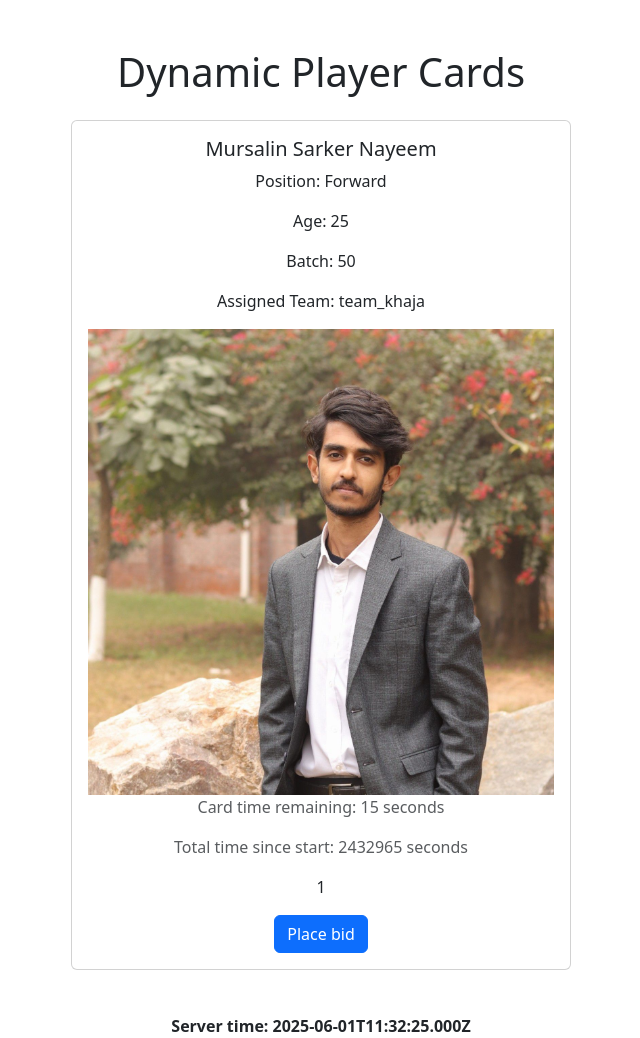
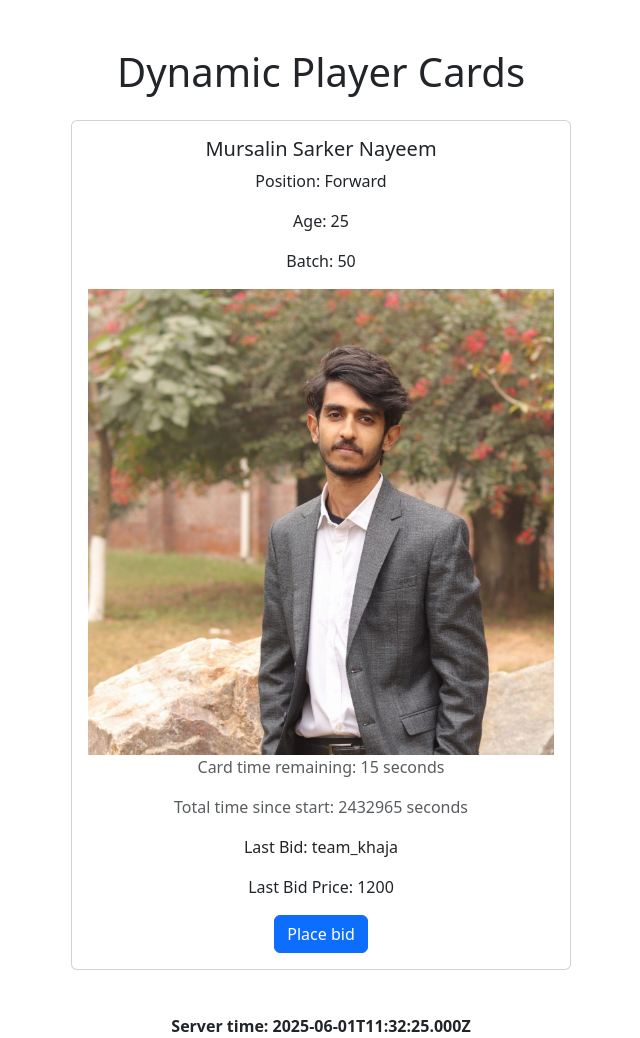
Before and after one commit to ShahedAnnam/CPL_Football_Draft, a Django app: page /bidding/ in a window 1280 px wide. Shown: the whole page, without its empty margins (319-959 px from the left). Run offline with Django 5.2, Linux system fonts and the light colour scheme; data comes from the database, SQL or seed files in the repository; both versions use the stored data as it was after the commit.

Commit message:
last price and last bidder shown

```diff
--- a/CPL/CPL/urls.py
+++ b/CPL/CPL/urls.py
@@ -32,6 +32,7 @@ urlpatterns = [
     path('authority/',include('authority.urls', namespace='authority')),
     path('team/',include('team.urls', namespace='team')),
     path('bidding/',include('bidding.urls')),
+    #path('api/player-bid/<int:player_id>/', bidding.views.get_player_bid_data, name='get_player_bid_data'),
 
 ]
 
--- a/CPL/bidding/urls.py
+++ b/CPL/bidding/urls.py
@@ -3,9 +3,16 @@
 from django.urls import path
 from . import views
 
+
+print("DEBUG")
 urlpatterns = [
     path('', views.show_cards, name='show_cards'),  # Default page
     path("place-bid/", views.place_bid, name="place_bid"),
+    path("perform-short/<int:player_id>/" , views.dopoll , name = "dopoll"),
+    #path('api/player-bid/<int:player_id>/', views.get_player_bid_data, name='get_player_bid_data'),
+
+    #path('api/player-bid/<int:player_id>/', views.get_player_bid_data, name='player_bid_data'),
+
     #path('start/', views.start_bidding, name='start-bidding'),
     #path('place/<int:player_id>/', views.place_bid, name='place-bid'),
     #path('results/', views.bidding_results, name='bidding-results'),
--- a/CPL/bidding/views.py
+++ b/CPL/bidding/views.py
@@ -26,20 +26,40 @@ def show_cards(request):
     })
 
 @csrf_exempt  # For test only; prefer @login_required + proper CSRF handling
+
 def place_bid(request):
     if request.method == "POST":
-        if not request.user.is_authenticated:
-            return JsonResponse({"message": "Unauthorized"}, status=401)
-
         data = json.loads(request.body)
         player_id = data.get("player_id")
 
         try:
             player = Player.objects.get(id=player_id)
-            player.assigned_team = f"Bid by {request.user.username}"
+
+            # Simulate bid logic
+            player.price += 100  # or whatever logic
+            player.assigned_team = f"{request.user.username}"  # or fetch from user/session
             player.save()
-            return JsonResponse({"message": f"Bid placed on {player.name} by {request.user.username}"})
+
+            return JsonResponse({
+                "success": True,
+                "message": "Bid placed successfully",
+                "assigned_team": player.assigned_team,
+                "price": player.price,
+            })
         except Player.DoesNotExist:
-            return JsonResponse({"message": "Player not found"}, status=404)
+            return JsonResponse({"success": False, "message": "Player not found"}, status=404)
 
-    return JsonResponse({"message": "Invalid request"}, status=400)
+    return JsonResponse({"success": False, "message": "Invalid request"}, status=400)
+
+
+
+def dopoll(request, player_id):
+    try:
+        player = Player.objects.get(id=player_id)
+        data = {
+            "assigned_team": player.assigned_team if player.assigned_team else "None",
+            "price": player.price if player.price else 0
+        }
+        return JsonResponse(data)
+    except Player.DoesNotExist:
+        return JsonResponse({"error": "Player not found"}, status=404)
--- a/CPL/player/models.py
+++ b/CPL/player/models.py
@@ -19,6 +19,7 @@ class Player(models.Model):
     profile_picture = models.ImageField(upload_to='profile_pics/', blank=True, null=True)
     assigned_team = models.CharField(max_length=100, default="Not bought yet")
     registered_at = models.DateTimeField(auto_now_add=True)
+    price = models.IntegerField(default=100)
 
     def __str__(self):
         return f"{self.name} ({self.batch})"
--- a/CPL/templates/bidding/home.html
+++ b/CPL/templates/bidding/home.html
@@ -2,9 +2,12 @@
 <html lang="en">
   <head>
     <meta charset="UTF-8" />
-  <meta name="viewport" content="width=device-width, initial-scale=1.0"/>
+    <meta name="viewport" content="width=device-width, initial-scale=1.0" />
     <title>Dynamic Cards with Pre-Bid Countdown</title>
-  <link href="https://cdn.jsdelivr.net/npm/bootstrap@5.3.0-alpha1/dist/css/bootstrap.min.css" rel="stylesheet"/>
+    <link
+      href="https://cdn.jsdelivr.net/npm/bootstrap@5.3.0-alpha1/dist/css/bootstrap.min.css"
+      rel="stylesheet"
+    />
     <style>
       .card-wrapper {
         display: none;
@@ -48,54 +51,72 @@
         <div class="card-container card mb-4" id="card-{{ forloop.counter }}">
           <div class="card-body text-center">
             <h5 class="card-title">{{ player.name }}</h5>
-          <p class="card-text">Position: {{ player.get_playing_position_display }}</p>
+            <p class="card-text">
+              Position: {{ player.get_playing_position_display }}
+            </p>
             <p class="card-text">Age: {{ player.age }}</p>
             <p class="card-text">Batch: {{ player.batch }}</p>
-          <p class="card-text">Assigned Team: {{ player.assigned_team }}</p>
             {% if player.profile_picture %}
-            <img src="{{ player.profile_picture.url }}" alt="Profile Picture" class="img-fluid"/>
+            <img
+              src="{{ player.profile_picture.url }}"
+              alt="Profile Picture"
+              class="img-fluid"
+            />
             {% else %}
             <p>No profile picture</p>
             {% endif %}
-          <p class="text-muted">Card time remaining: <span class="timer">20</span> seconds</p>
-          <p class="text-muted">Total time since start: <span class="elapsed">0</span> seconds</p>
-          <p> {{player.id}}</p>
-          <button class="btn btn-primary" onclick="placeBid({{ player.id }})">Place bid</button>
+            <p class="text-muted">
+              Card time remaining: <span class="timer">20</span> seconds
+            </p>
+            <p class="text-muted">
+              Total time since start: <span class="elapsed">0</span> seconds
+            </p>
+            <p id="assigned-team-{{ player.id }}" class="card-text">
+              Last Bid: {{ player.assigned_team }}
+            </p>
+            <p id="price-{{ player.id }}" class="card-text">
+              Last Bid Price: {{ player.price }}
+            </p>
+
+            <button class="btn btn-primary" onclick="placeBid({{ player.id }})">
+              Place bid
+            </button>
           </div>
         </div>
         {% endfor %}
       </div>
 
       <div id="server-time">
-    Server time: <span id="server-time-span">{{ current_server_time }}</span>
+        Server time:
+        <span id="server-time-span">{{ current_server_time }}</span>
       </div>
     </div>
 
     <script src="https://code.jquery.com/jquery-3.6.0.min.js"></script>
     <script>
-  const cards = document.querySelectorAll('.card-container');
+      const cards = document.querySelectorAll(".card-container");
       const switchTime = 20;
       const startTimeStr = "{{ start_time|escapejs }}";
       const startTime = new Date(startTimeStr).getTime();
 
-  const countdownDiv = document.getElementById('pre-bid-countdown');
-  const cardsContainer = document.getElementById('cards-container');
-  const serverTimeSpan = document.getElementById('server-time-span');
+      const countdownDiv = document.getElementById("pre-bid-countdown");
+      const cardsContainer = document.getElementById("cards-container");
+      const serverTimeSpan = document.getElementById("server-time-span");
 
       let countdownStarted = false;
       let currentIndex = 0;
       let totalElapsed = 0;
 
       function showCard(index) {
-    cards.forEach(card => card.style.display = 'none');
+        cards.forEach((card) => (card.style.display = "none"));
         if (cards[index]) {
-      cards[index].style.display = 'block';
+          cards[index].style.display = "block";
         }
       }
 
       function updateTimerDisplay(seconds, elapsed) {
-    const timerSpan = cards[currentIndex]?.querySelector('.timer');
-    const elapsedSpan = cards[currentIndex]?.querySelector('.elapsed');
+        const timerSpan = cards[currentIndex]?.querySelector(".timer");
+        const elapsedSpan = cards[currentIndex]?.querySelector(".elapsed");
         if (timerSpan) timerSpan.textContent = seconds;
         if (elapsedSpan) elapsedSpan.textContent = elapsed;
       }
@@ -132,13 +153,18 @@
         if (!countdownStarted) {
           if (secondsToStart <= 0) {
             countdownStarted = true;
-        countdownDiv.style.display = 'none';
-        cardsContainer.style.display = 'flex';
+            countdownDiv.style.display = "none";
+            cardsContainer.style.display = "flex";
 
-        const initialElapsed = Math.max(0, Math.floor((now - startTime) / 1000));
+            const initialElapsed = Math.max(
+              0,
+              Math.floor((now - startTime) / 1000)
+            );
             startUniversalCountdown(initialElapsed);
           } else {
-        countdownDiv.textContent = `Bidding starts in ${secondsToStart} second${secondsToStart !== 1 ? 's' : ''}...`;
+            countdownDiv.textContent = `Bidding starts in ${secondsToStart} second${
+              secondsToStart !== 1 ? "s" : ""
+            }...`;
           }
         }
       }, 1000);
@@ -148,15 +174,28 @@
           method: "POST",
           headers: {
             "Content-Type": "application/json",
-        "X-CSRFToken": getCookie("csrftoken")
+            "X-CSRFToken": getCookie("csrftoken"),
           },
-      body: JSON.stringify({ player_id: playerId })
+          body: JSON.stringify({ player_id: playerId }),
         })
-    .then(response => response.json())
-    .then(data => {
-      alert(data.message);
+          .then((response) => response.json())
+          .then((data) => {
+            if (data.success) {
+              // Update UI
+              const teamEl = document.getElementById(
+                `assigned-team-${playerId}`
+              );
+              const priceEl = document.getElementById(`price-${playerId}`);
+
+              if (teamEl)
+                teamEl.textContent = `Last Bid: ${data.assigned_team}`;
+              if (priceEl)
+                priceEl.textContent = `Last Bid Price: ${data.price}`;
+            } else {
+              alert(data.message || "Bid failed");
+            }
           })
-    .catch(error => {
+          .catch((error) => {
             console.error("Error:", error);
           });
       }
@@ -168,14 +207,44 @@
           const cookies = document.cookie.split(";");
           for (let i = 0; i < cookies.length; i++) {
             const cookie = cookies[i].trim();
-        if (cookie.substring(0, name.length + 1) === (name + "=")) {
-          cookieValue = decodeURIComponent(cookie.substring(name.length + 1));
+            if (cookie.substring(0, name.length + 1) === name + "=") {
+              cookieValue = decodeURIComponent(
+                cookie.substring(name.length + 1)
+              );
               break;
             }
           }
         }
         return cookieValue;
       }
+
+      function pollCurrentPlayerBid() {
+        const currentCard = cards[currentIndex];
+        const playerId = currentCard
+          ?.querySelector("button")
+          .getAttribute("onclick")
+          .match(/\d+/)[0];
+
+        if (!playerId) return;
+
+        fetch(`perform-short/${playerId}/`)// ✅ correct path
+          .then((response) => response.json())
+          .then((data) => {
+            const teamEl = document.getElementById(`assigned-team-${playerId}`);
+            const priceEl = document.getElementById(`price-${playerId}`);
+
+            if (data.assigned_team && teamEl) {
+              teamEl.textContent = `Last Bid: ${data.assigned_team}`;
+            }
+
+            if (data.price !== undefined && priceEl) {
+              priceEl.textContent = `Last Bid Price: ${data.price}`;
+            }
+          })
+          .catch((err) => console.error("Polling error:", err));
+      }
+
+      setInterval(pollCurrentPlayerBid, 2000);
     </script>
   </body>
 </html>
```
Also changed, not shown: CPL/db.sqlite3, CPL/player/migrations/0005_player_price.py (added). Lines whose indentation alone changed are shown as unchanged.
